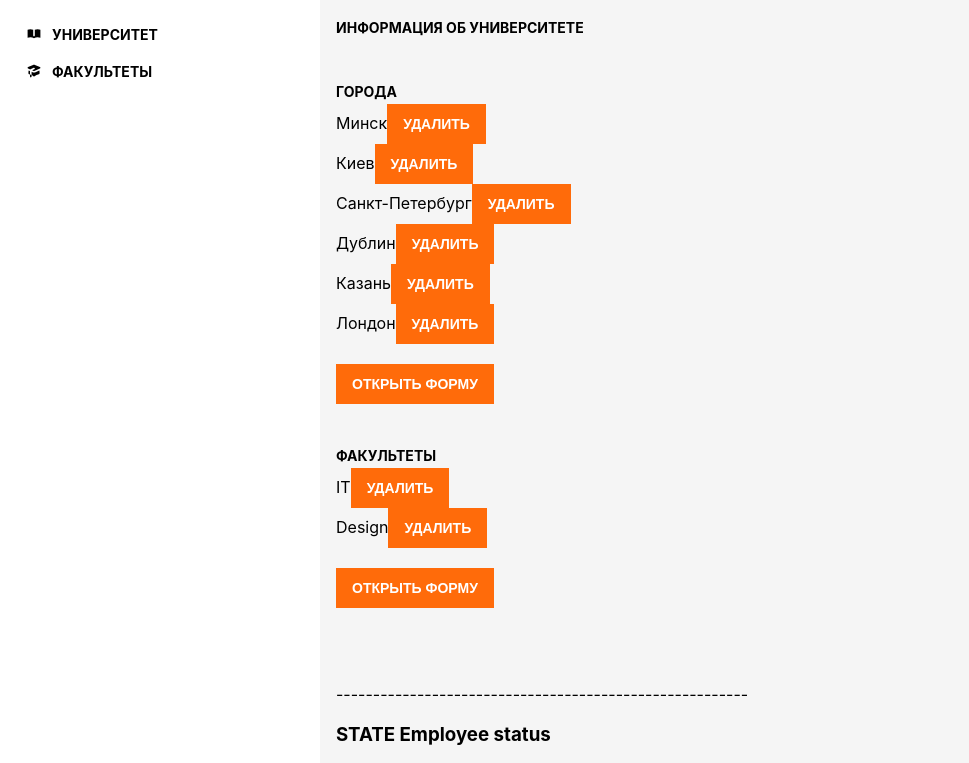
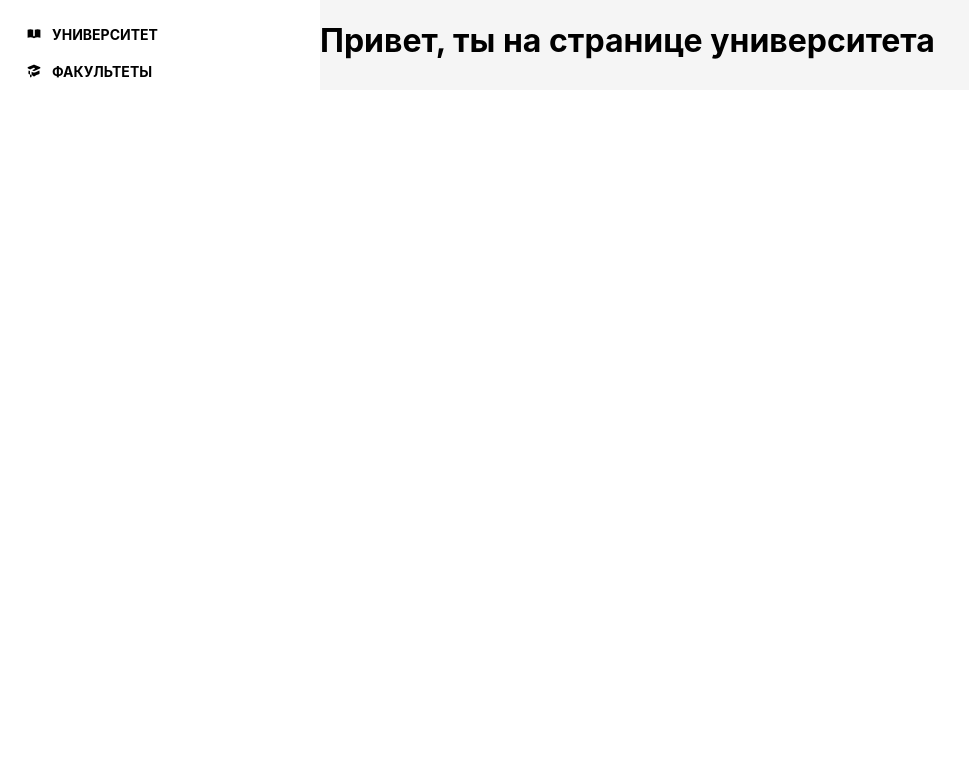
Before and after one commit to natasha08n/react32-university, a React (Create React App) app: page / in a window 1280 px wide. Shown: the top 763 px of the page, without its empty margins (0-969 px from the left). Built offline with nearby package versions, Linux system fonts and the light colour scheme; data requests are answered from the project's data file.

Commit message:
Routes version 1

```diff
--- a/src/App.js
+++ b/src/App.js
@@ -1,10 +1,18 @@
-import { Wrapper } from "./components/Wrapper/Wrapper";
+import { Route, Switch } from "react-router-dom";
+
+import { Home } from "./components/pages/Home/Home";
+import { Faculties } from "./components/pages/Faculties/Faculties";
+import { NotFound } from "./components/pages/NotFound/NotFound";
 
 function App() {
   return (
-    <div className="App">
-      <Wrapper />
-    </div>
+    <>
+      <Switch>
+        <Route path="/" exact component={Home} />
+        <Route path="/faculties" component={Faculties} />
+        <Route component={NotFound} />
+      </Switch>
+    </>
   );
 }
 
--- a/src/components/Wrapper/Wrapper.jsx
+++ b/src/components/Wrapper/Wrapper.jsx
@@ -1,12 +1,11 @@
 import { Sidebar } from "../Sidebar/Sidebar";
-import { Main } from "../Main/Main";
 import styles from "./Wrapper.module.css";
 
-function Wrapper() {
+function Wrapper(props) {
   return (
     <div className={styles.wrapper}>
       <Sidebar />
-      <Main />
+      {props.children}
     </div>
   );
 }
--- /dev/null
+++ b/src/components/pages/Faculties/Faculties.jsx
@@ -0,0 +1,14 @@
+import { Wrapper } from "../../Wrapper/Wrapper";
+
+function Faculties(props) {
+  console.log("faculties props", props);
+  return (
+    <Wrapper>
+      <div>
+        <h1>Привет, ты на странице факультетов</h1>
+      </div>
+    </Wrapper>
+  );
+}
+
+export { Faculties };
--- /dev/null
+++ b/src/components/pages/Home/Home.jsx
@@ -0,0 +1,15 @@
+import { Wrapper } from "../../Wrapper/Wrapper";
+
+function Home(props) {
+  console.log("home props", props);
+
+  return (
+    <Wrapper>
+      <div>
+        <h1>Привет, ты на странице университета</h1>
+      </div>
+    </Wrapper>
+  );
+}
+
+export { Home };
--- /dev/null
+++ b/src/components/pages/NotFound/NotFound.jsx
@@ -0,0 +1,13 @@
+import { Wrapper } from "../../Wrapper/Wrapper";
+
+function NotFound() {
+  return (
+    <Wrapper>
+      <div>
+        <h1>Привет, такой страницы к сожалению не существует</h1>
+      </div>
+    </Wrapper>
+  );
+}
+
+export { NotFound };
--- a/src/index.js
+++ b/src/index.js
@@ -1,12 +1,16 @@
 import React from "react";
 import ReactDOM from "react-dom";
+import { BrowserRouter } from "react-router-dom";
+
 import "./index.css";
 import App from "./App";
 import reportWebVitals from "./reportWebVitals";
 
 ReactDOM.render(
   <React.StrictMode>
-    <App />
+    <BrowserRouter>
+      <App />
+    </BrowserRouter>
   </React.StrictMode>,
   document.getElementById("root")
 );
```
